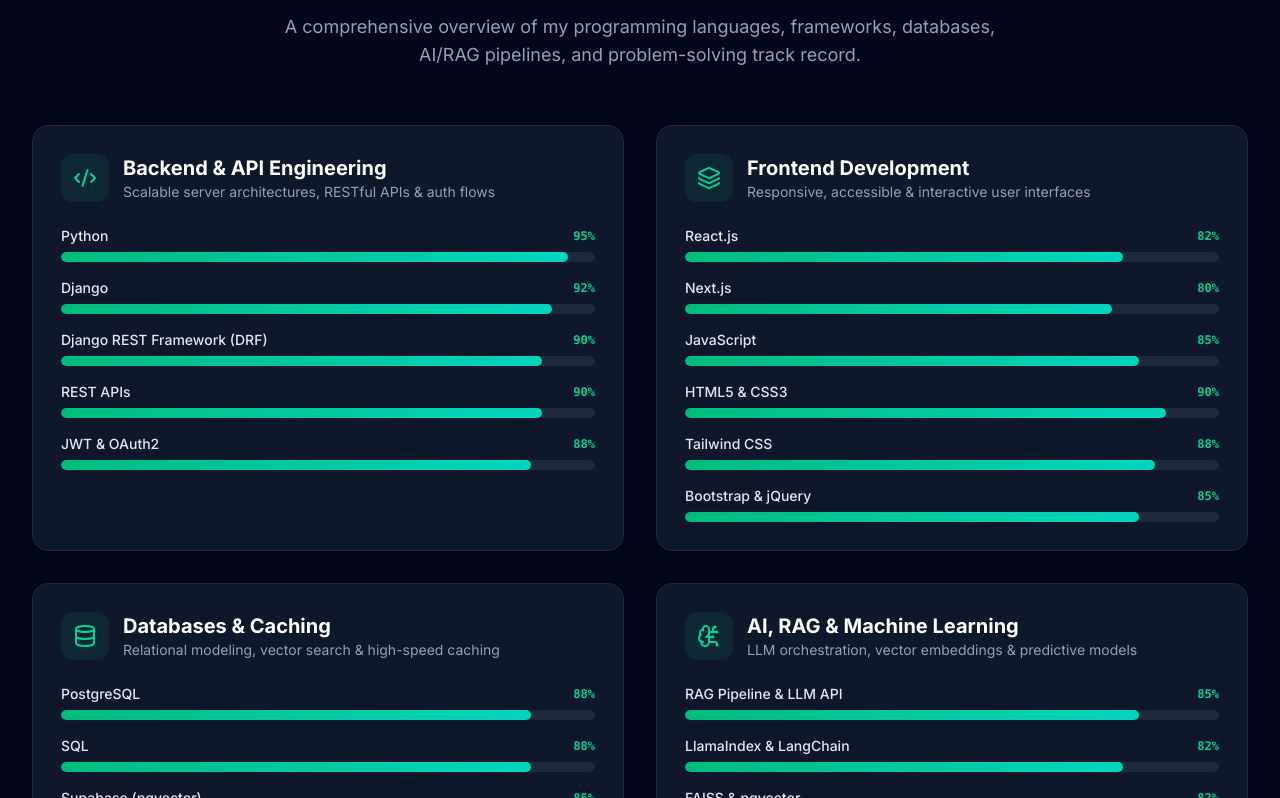
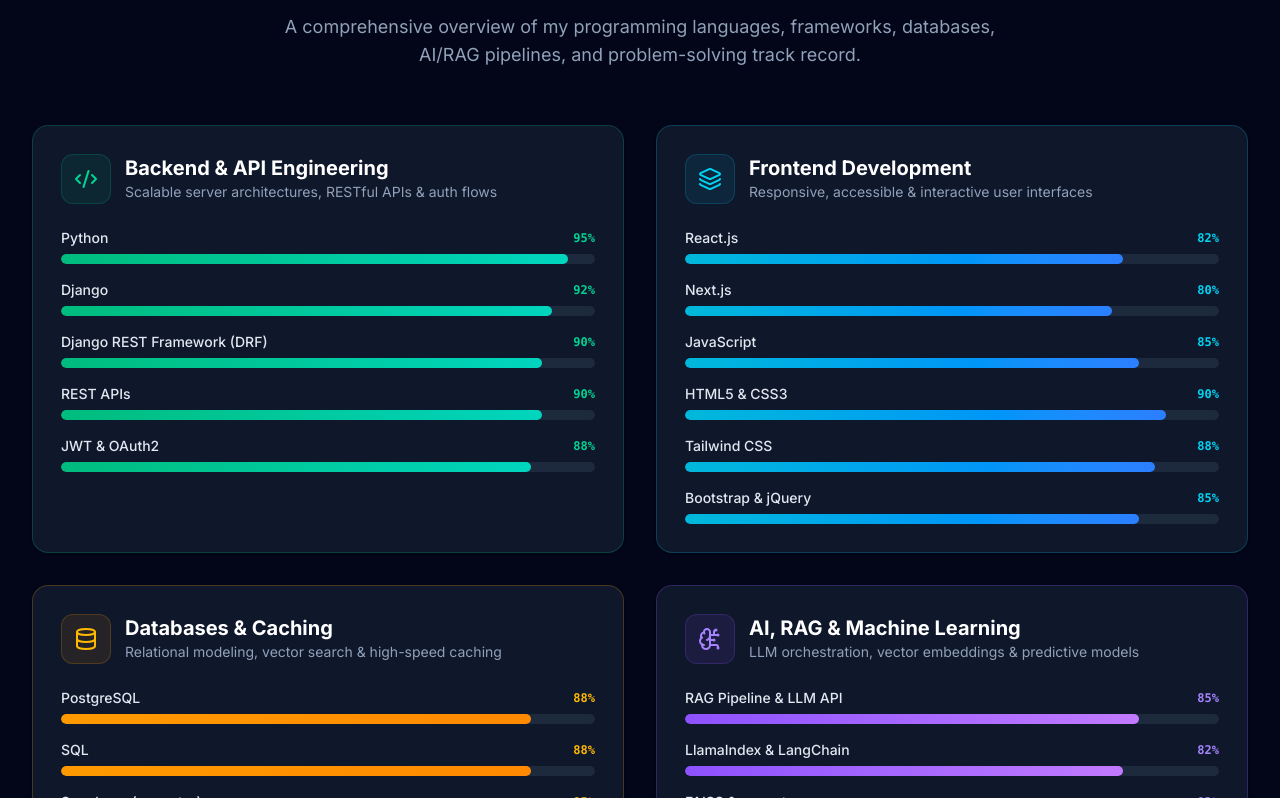
Before and after one commit to ArkaKarmoker/react-portfolio-website, a React (Vite) app: page / in a window 1280 px wide. Shown: the part 2402-3200 px from the top of the page. Built offline with nearby package versions, Linux system fonts and the light colour scheme.

Commit message:
style(skills): apply distinct domain accent colors to each skill card

```diff
--- a/src/components/Skills.jsx
+++ b/src/components/Skills.jsx
@@ -20,11 +20,35 @@ import {
   leetcodeStats,
 } from '../data/portfolioData'
 
-const categoryIconMap = {
-  backend: Code2,
-  frontend: Layers,
-  database: Database,
-  ai: BrainCircuit,
+const categoryThemeMap = {
+  backend: {
+    icon: Code2,
+    cardBorder: 'border-emerald-500/25 hover:border-emerald-500/60',
+    iconBadge: 'bg-emerald-500/10 text-emerald-600 dark:text-emerald-400 border-emerald-500/20',
+    percentText: 'text-emerald-600 dark:text-emerald-400',
+    barGradient: 'from-emerald-500 to-teal-400',
+  },
+  frontend: {
+    icon: Layers,
+    cardBorder: 'border-cyan-500/25 hover:border-cyan-500/60',
+    iconBadge: 'bg-cyan-500/10 text-cyan-700 dark:text-cyan-400 border-cyan-500/20',
+    percentText: 'text-cyan-700 dark:text-cyan-400',
+    barGradient: 'from-cyan-500 to-blue-500',
+  },
+  database: {
+    icon: Database,
+    cardBorder: 'border-amber-500/25 hover:border-amber-500/60',
+    iconBadge: 'bg-amber-500/10 text-amber-700 dark:text-amber-400 border-amber-500/20',
+    percentText: 'text-amber-700 dark:text-amber-400',
+    barGradient: 'from-amber-500 to-orange-400',
+  },
+  ai: {
+    icon: BrainCircuit,
+    cardBorder: 'border-violet-500/25 hover:border-violet-500/60',
+    iconBadge: 'bg-violet-500/10 text-violet-600 dark:text-violet-400 border-violet-500/20',
+    percentText: 'text-violet-600 dark:text-violet-400',
+    barGradient: 'from-violet-500 to-purple-400',
+  },
 }
 
 const badgeCategories = [
@@ -67,14 +91,15 @@ const Skills = () => {
         {/* 1. Skill Cards with Progress Bars */}
         <div className="grid grid-cols-1 md:grid-cols-2 gap-6 lg:gap-8 mb-12">
           {skillCategories.map((category) => {
-            const IconComponent = categoryIconMap[category.id] || Wrench
+            const theme = categoryThemeMap[category.id] || categoryThemeMap.backend
+            const IconComponent = theme.icon || Wrench
             return (
               <div
                 key={category.id}
-                className="p-6 sm:p-7 rounded-2xl bg-white dark:bg-slate-900 border border-slate-200/80 dark:border-slate-800 shadow-sm hover:border-emerald-500/40 transition-all"
+                className={`p-6 sm:p-7 rounded-2xl bg-white dark:bg-slate-900 border ${theme.cardBorder} shadow-sm transition-all`}
               >
                 <div className="flex items-start gap-3.5 mb-6">
-                  <div className="p-3 rounded-xl bg-emerald-500/10 text-emerald-600 dark:text-emerald-400 shrink-0">
+                  <div className={`p-3 rounded-xl border ${theme.iconBadge} shrink-0`}>
                     <IconComponent className="w-6 h-6" />
                   </div>
                   <div>
@@ -94,7 +119,7 @@ const Skills = () => {
                         <span className="text-slate-800 dark:text-slate-200">
                           {skill.name}
                         </span>
-                        <span className="font-mono text-xs font-semibold text-emerald-600 dark:text-emerald-400">
+                        <span className={`font-mono text-xs font-semibold ${theme.percentText}`}>
                           {skill.level}%
                         </span>
                       </div>
@@ -107,7 +132,7 @@ const Skills = () => {
                         aria-label={`${skill.name} proficiency`}
                       >
                         <div
-                          className="h-full rounded-full bg-gradient-to-r from-emerald-500 to-teal-400 transition-all duration-700"
+                          className={`h-full rounded-full bg-gradient-to-r ${theme.barGradient} transition-all duration-700`}
                           style={{ width: `${skill.level}%` }}
                         />
                       </div>
```
